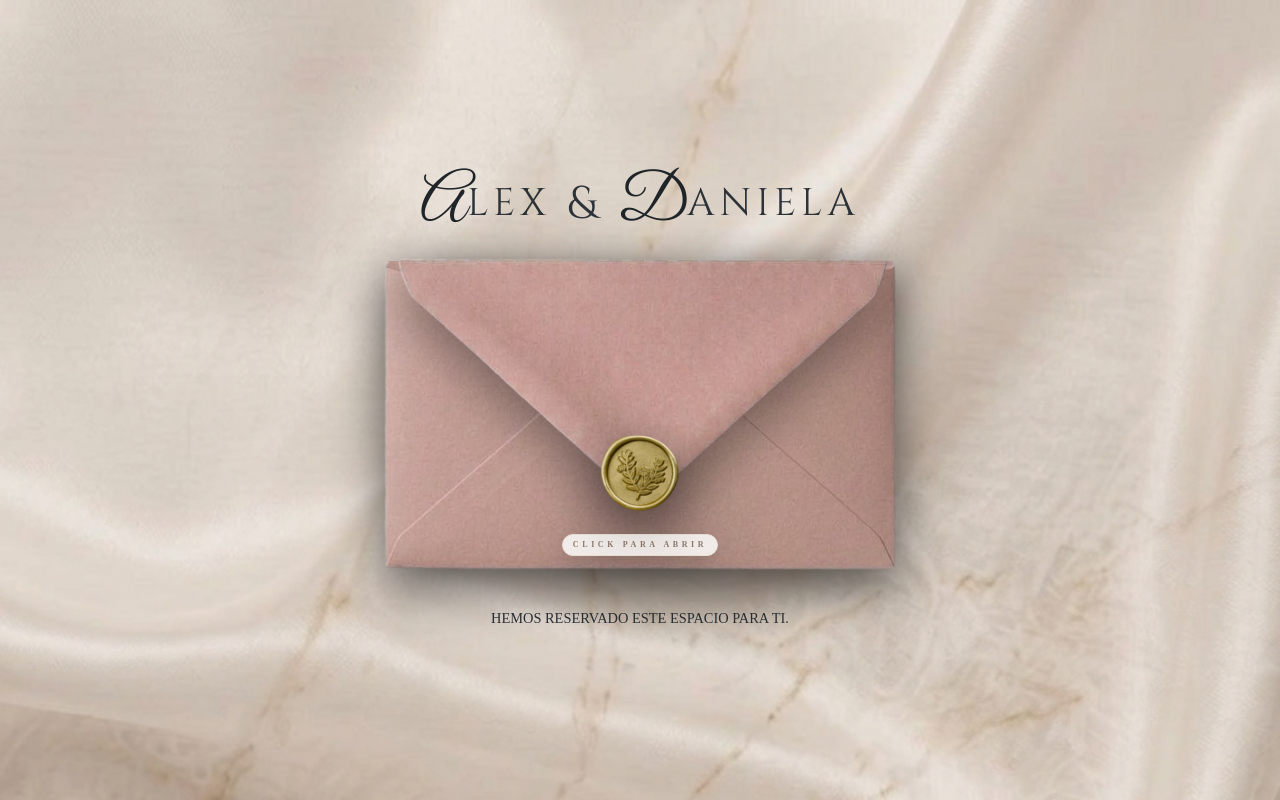
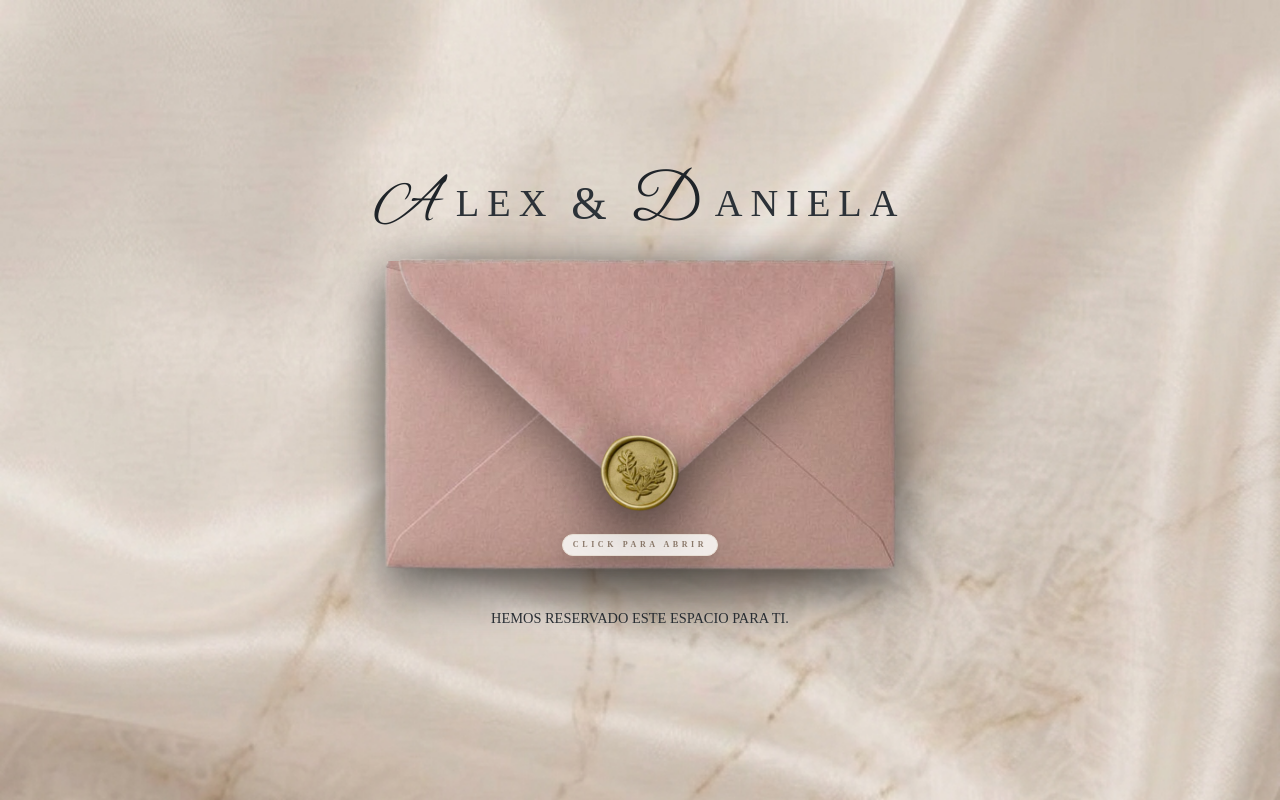
Before and after one commit to Leo1827/boda-invitation-alex-daniela, a Next.js app: page / in a window 1280 px wide. Built offline with nearby package versions, Linux system fonts and the light colour scheme.

Commit message:
update: changed A font

```diff
--- a/components/DressCodeAndGifts/DressCodeAndGifts.tsx
+++ b/components/DressCodeAndGifts/DressCodeAndGifts.tsx
@@ -13,7 +13,11 @@ export default function DressCodeAndGifts() {
       <div className={styles.dressCodeWrapper}>
         {/* Tarjeta de texto Dress Code */}
         <div className={styles.textCardTop}>
-          <p className={styles.textFormal}>FORMAL.</p>
+          <p className={styles.textFormal}>
+            <span className={`${styles.dropCap} ${greatVibes.className}`}>
+              F
+            </span>
+            ORMAL.</p>
           <p className={styles.textDetail}>
             No llevar trajes ni vestido blanco, rosado o palo rosa
           </p>
--- a/components/Hero/Hero.module.css
+++ b/components/Hero/Hero.module.css
@@ -46,7 +46,7 @@
 /* Title */
 .title {
   font-size: 2.4rem; /* text-2xl */
-  letter-spacing: 5px;
+  letter-spacing: 8px;
   text-transform: uppercase;
   display: flex;
   align-items: center;
@@ -66,7 +66,7 @@
   font-weight: 400;
   text-transform: none;
   line-height: 1;
-  margin-right: -0.25rem; /* -mr-1 */
+  margin-right: 0.5rem; /* -mr-1 */
   color: #1f2429;
 }
 
--- a/components/Hero/Hero.tsx
+++ b/components/Hero/Hero.tsx
@@ -4,7 +4,7 @@ import { useState } from "react";
 import { useRouter } from "next/navigation";
 import styles from "./Hero.module.css";
 
-import { Great_Vibes, Cinzel } from 'next/font/google';
+import { Great_Vibes, Cinzel, Alex_Brush } from 'next/font/google';
 
 // Configuración de fuentes de Google optimizadas por Next.js
 const greatVibes = Great_Vibes({
@@ -18,6 +18,13 @@ const cinzel = Cinzel({
   weight: ['400', '500', '600'],
   variable: '--font-cinzel',
 });
+
+
+const alexBrush = Alex_Brush({
+  weight: '400',
+  subsets: ['latin'],
+});
+
 
 export default function Hero() {
   const [isOpen, setIsOpen] = useState(false);
@@ -38,9 +45,9 @@ export default function Hero() {
       <div className={styles.container}>
 
       {/* Título Principal: JULIANA & ETHAN */}
-      <h1 className={`${cinzel.className} ${styles.title}`}>
+      <h1 className={`${styles.title}`}>
         <span className={styles.nameWrapper}>
-          <span className={`${greatVibes.className} ${styles.initial}`}>
+          <span className={`${alexBrush.className} ${styles.initial}`}>
             A
           </span>
           LEX
--- a/components/Invitation/Invitation.module.css
+++ b/components/Invitation/Invitation.module.css
@@ -149,6 +149,9 @@
 
 .names {
   font-size: clamp(1.6rem, 4.5vh, 2.4rem);
+  font-variant-ligatures: none;
+  font-feature-settings: "calt" 0, "liga" 0;
+  text-transform: none;
   font-style: italic;
   font-weight: 400;
   line-height: 0.95;
--- a/components/Invitation/Invitation.tsx
+++ b/components/Invitation/Invitation.tsx
@@ -1,12 +1,18 @@
 import Image from 'next/image';
 import styles from './Invitation.module.css';
-import { Great_Vibes } from 'next/font/google';
+import { Great_Vibes, Alex_Brush } from 'next/font/google';
 import MusicPlayer from '../MusicPlayer/MusicPlayer';
 
 const greatVibes = Great_Vibes({
   weight: '400',
+  subsets: ['latin', 'latin-ext'],
+  display: 'swap',
+  variable: '--font-great-vibes',
+});
+
+const alexBrush = Alex_Brush({
+  weight: '400',
   subsets: ['latin'],
-  variable: '--font-great-vibes',
 });
 
 export default function Invitation() {
@@ -81,7 +87,7 @@ export default function Invitation() {
               </p>
 
               <h1 className={`${greatVibes.className} ${styles.names}`}>
-                Alex
+                <span className={`${alexBrush.className}`}>A</span>lex
                 <span className={styles.ampersand}>&amp;</span>
                 Daniela
               </h1>
```
Also changed, not shown: components/DressCodeAndGifts/DressCodeAndGifts.module.css (+7 -0 lines).
